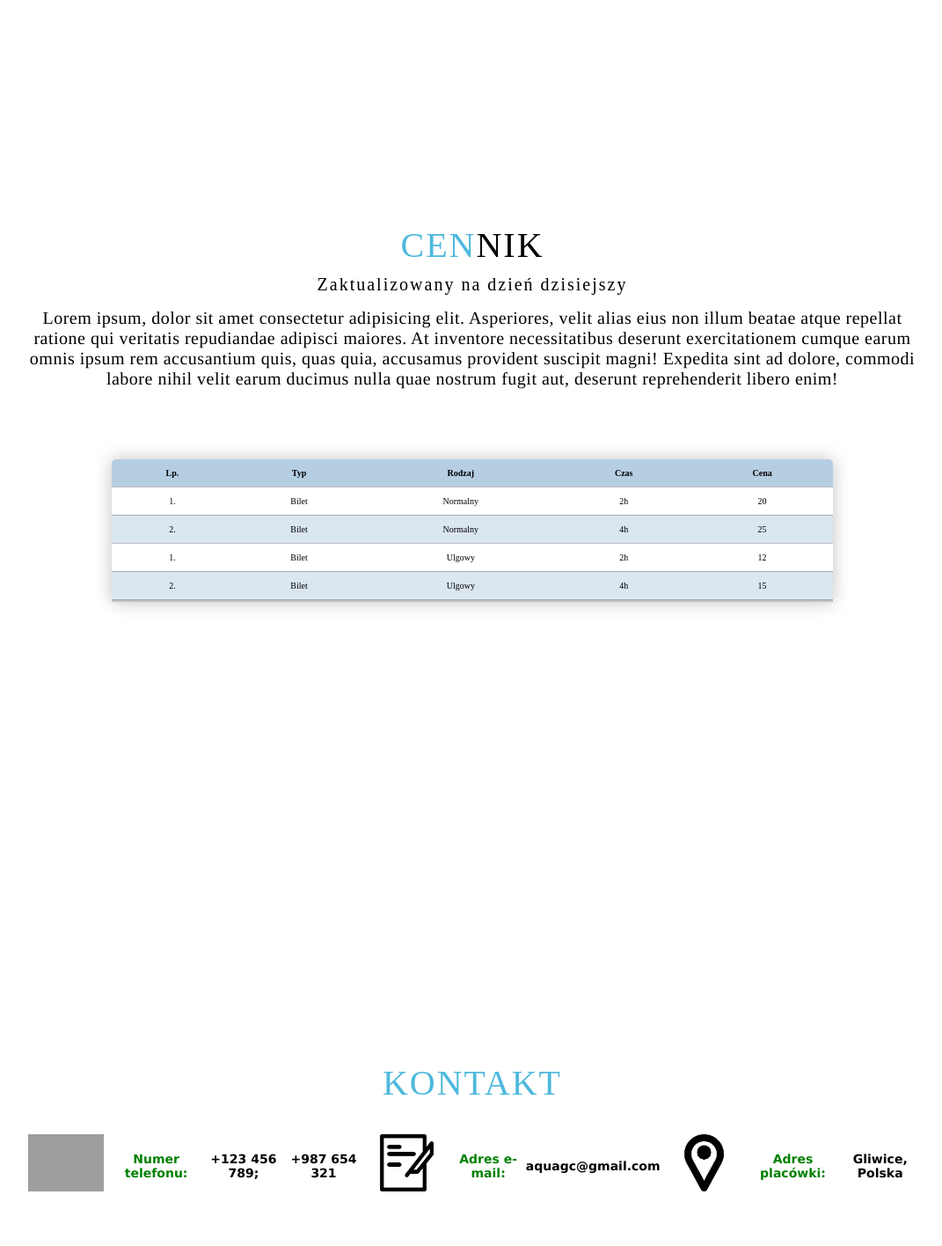
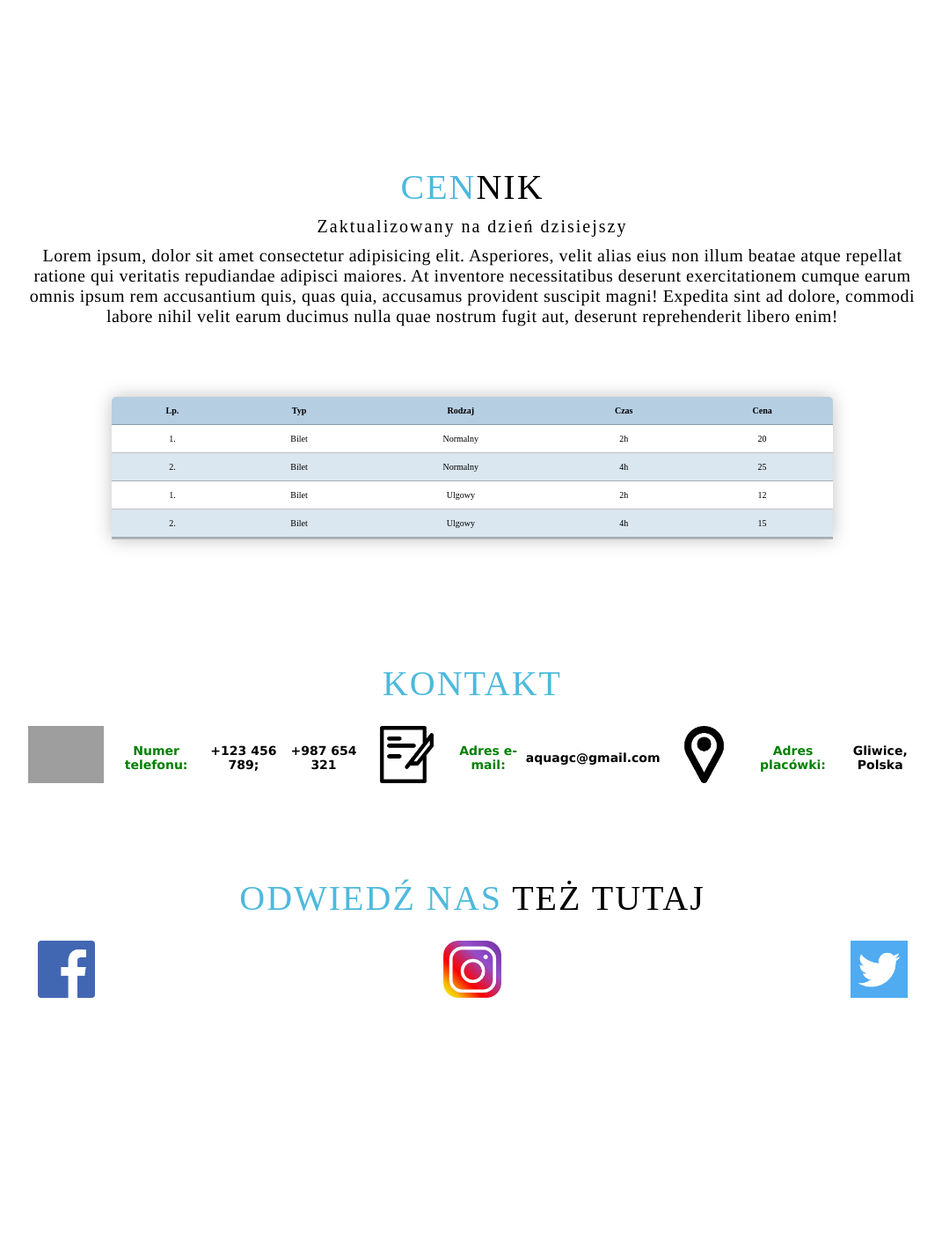
Before and after one commit to Martyn8/AEII_2020_B2_Jurusik, a PHP site: page / in a window 1280 px wide. Shown: the part 5084-6500 px from the top of the page at 88% size, without its empty margins (103-1174 px from the left). After the commit the page ends 6218 px from the top, so only its background shows below. Run offline with PHP 8.4, Linux system fonts and the light colour scheme; grey boxes are pictures that could not be loaded.

Commit message:
Add files via upload

```diff
--- a/strona/index.html
+++ b/strona/index.html
@@ -19,7 +19,7 @@
             <li><a href="#onas" data-after="O nas">O nas</a></li>
             <li><a href="#atrakcje" data-after="Atrakcje">Atrakcje</a></li>
             <li><a href="#cennik" data-after="Cennik">Cennik</a></li>
-            <li><a href="#footer" data-after="kontakt">Kontakt</a></li>
+            <li><a href="#kontakt" data-after="kontakt">Kontakt</a></li>
           </ul>
         </div>
       </div>
@@ -129,7 +129,6 @@
 
   <!-- About Section -->
   <section id="cennik">
-    <div class="cennik container">
         <h1 class="section-title"><span>Cen</span>nik</h1>
         <h2>Zaktualizowany na dzień dzisiejszy</h2>
         <p>Lorem ipsum, dolor sit amet consectetur adipisicing elit. Asperiores, velit alias eius non illum beatae atque repellat ratione qui veritatis repudiandae adipisci maiores. At inventore necessitatibus deserunt exercitationem cumque earum omnis ipsum rem accusantium quis, quas quia, accusamus provident suscipit magni! Expedita sint ad dolore, commodi labore nihil velit earum ducimus nulla quae nostrum fugit aut, deserunt reprehenderit libero enim!</p>
@@ -170,14 +169,12 @@
                 <td>15</td>
             </tr>
         </table>
-    </div>
   </section>
   <!-- End About Section -->
 
   <!-- Contact Section -->
   <section id="kontakt">
-    <div class="kontakt container">
-        <div><h1 class="section-title"> <span>Kontakt</span></h1></div>
+       <div><h1 class="section-title"> <span>Kontakt</span></h1></div>
         <div class="kontakt-item">
           <div class="icon"><img class="ikonka" src="./img/2.png"/></div>
             <h1>Numer telefonu:</h1>
@@ -200,12 +197,7 @@
         <a href="facebook.com"><img class="ikonka" src="./img/5.png"/></a>
         <a href="instagram.com"><img class="ikonka" src="./img/5.jpeg"/></a>
         <a href="twitter.com"><img class="ikonka" src="./img/6.png"/></a>
-    </div>
   </section>
   <!-- End Contact Section -->
-  <!-- Footer -->
-  <section id="footer">
-  </section>
-  <!-- End Footer -->
 </body>
 </html>
--- a/strona/style.css
+++ b/strona/style.css
@@ -288,18 +288,19 @@
     opacity:0.1;
     z-index:-1;
 }
-#cennik .cennik {
+#cennik {
 	flex-direction: column;
 	max-width: 80%;
 	margin: 0 auto;
     text-align: center;
+    padding-top: 100px;
 }
 
 #cennik h2 {
 	font-size: 20px;
 	font-weight: 500;
 	letter-spacing: 2px;
-	margin-bottom: 10px;
+    margin-bottom: 10px;
 }
 .price_list{
     width: 80%;
@@ -347,7 +348,8 @@
 .edit_price_button:active{
     outline-style: inset;
 }
-#kontakt .kontakt {
+#kontakt {
+    padding-top: 100px;
 	flex-direction: column;
 	max-width: 80%;
 	margin: 0 auto;
@@ -366,6 +368,7 @@
 	justify-content: space-between;
     margin: 0;
     margin-top: 25px;
+    margin-bottom: 90px;
 }
 .ikonka {
     width:30px;
```
